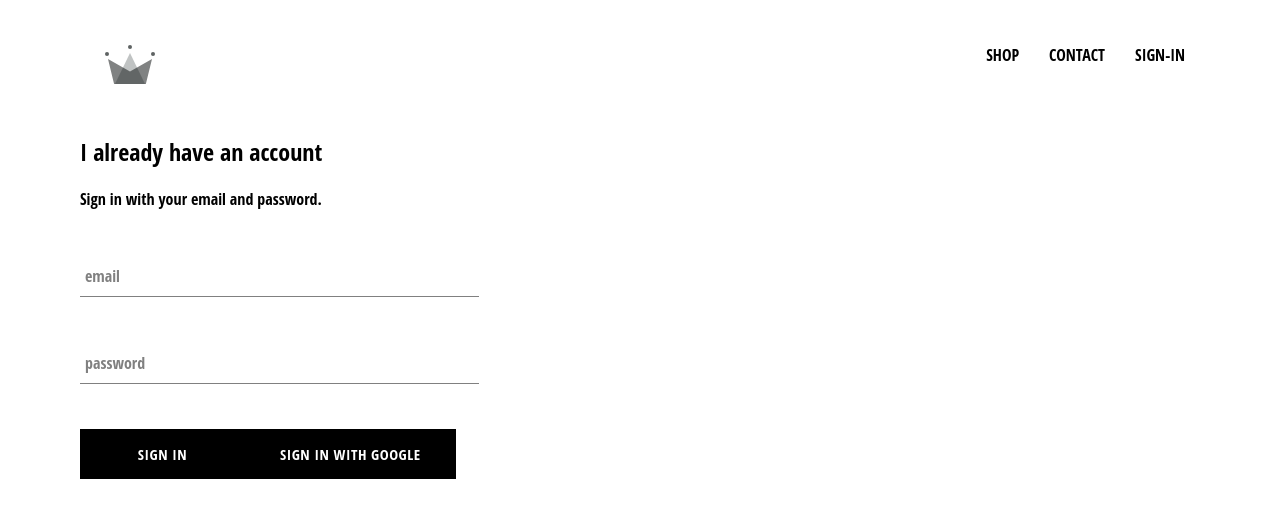
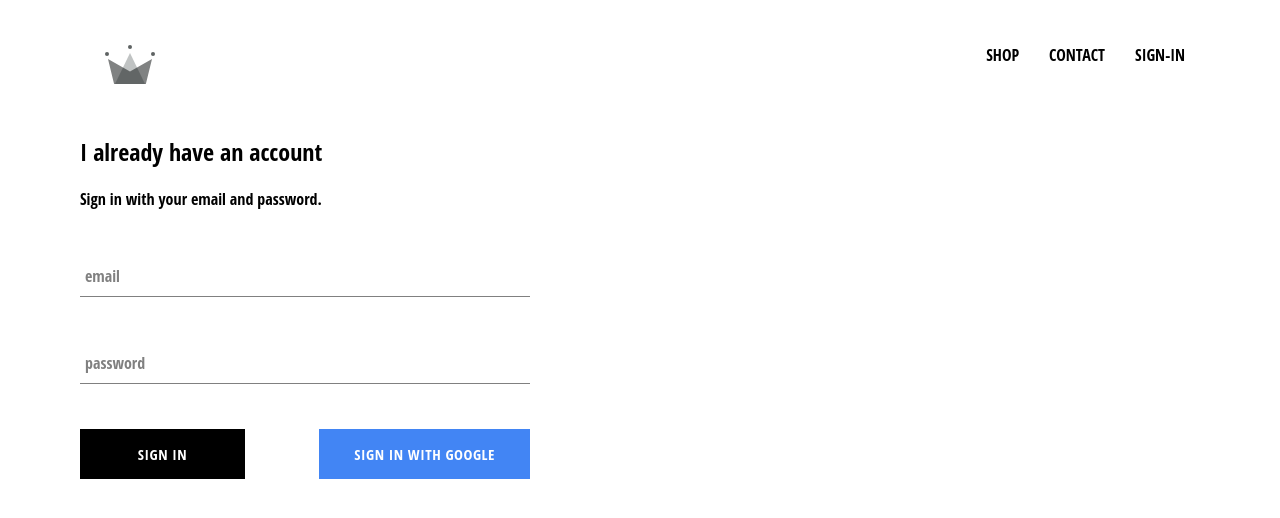
Before and after one commit to ThomasDos/Eshop-MERN, a React (Create React App) app: page /signin in a window 1280 px wide. Shown: the top 518 px of the page. Built offline with nearby package versions, Linux system fonts and the light colour scheme; no server answers.

Commit message:
integrate firebase, update style for google button, sign in/out via firebase

```diff
--- a/src/App.css
+++ b/src/App.css
@@ -7,3 +7,7 @@ a {
   text-decoration: none;
   color: black;
 }
+
+* {
+  box-sizing: border-box;
+}
--- a/src/App.js
+++ b/src/App.js
@@ -5,11 +5,35 @@ import ShopPage from "./pages/shop/shop.component";
 import Header from "./components/header/header.component";
 import SignInAndSignUpPage from "./pages/sign-in-and-sign-up/sign-in-and-sign-up.component";
 import { Switch, Route } from "react-router-dom";
+import { auth } from "./firebase/firebase.utils";
 
-function App() {
+class App extends React.Component {
+  constructor(props) {
+    super(props);
+
+    this.state = {
+      currentUser: null,
+    };
+  }
+
+  unsubscribeFromAuth = null;
+
+  componentDidMount() {
+    this.unsubscribeFromAuth = auth.onAuthStateChanged((user) => {
+      this.setState({ currentUser: user });
+
+      console.log(user);
+    });
+  }
+
+  componentWillUnmount() {
+    this.unsubscribeFromAuth();
+  }
+
+  render() {
     return (
       <div className="App">
-      <Header />
+        <Header currentUser={this.state.currentUser} />
         <Switch>
           <Route component={HomePage} exact path="/" />
           <Route component={ShopPage} path="/shop" />
@@ -18,5 +42,5 @@ function App() {
       </div>
     );
   }
-
+}
 export default App;
--- a/src/components/custom-button/custom-button.component.jsx
+++ b/src/components/custom-button/custom-button.component.jsx
@@ -2,9 +2,12 @@ import React from "react";
 
 import "./custom-button.styles.scss";
 
-const CustomButton = ({ children, ...otherProps }) => {
+const CustomButton = ({ children, isGoogleSignIn, ...otherProps }) => {
   return (
-    <button className="custom-button" {...otherProps}>
+    <button
+      className={`${isGoogleSignIn ? "google-sign-in" : ""} custom-button`}
+      {...otherProps}
+    >
       {children}
     </button>
   );
--- a/src/components/custom-button/custom-button.styles.scss
+++ b/src/components/custom-button/custom-button.styles.scss
@@ -9,7 +9,7 @@
   background-color: black;
   color: white;
   text-transform: uppercase;
-  font-family: 'Open Sans Condensed';
+  font-family: "Open Sans Condensed";
   font-weight: bolder;
   border: none;
   cursor: pointer;
@@ -19,4 +19,13 @@
     color: black;
     border: 1px solid black;
   }
+
+  &.google-sign-in {
+    background-color: #4285f4;
+    color: white;
+    &:hover {
+      background-color: #357ae8;
+      border: none;
+    }
+  }
 }
--- a/src/components/header/header.component.jsx
+++ b/src/components/header/header.component.jsx
@@ -1,9 +1,10 @@
 import React from "react";
 import { Link } from "react-router-dom";
+import { auth } from "../../firebase/firebase.utils";
 import "./header.styles.scss";
 import { ReactComponent as Logo } from "../../assets/crown.svg";
 
-const Header = () => {
+const Header = ({ currentUser }) => {
   return (
     <div className="header">
       <Link to="/" className="logo-container">
@@ -16,9 +17,15 @@ const Header = () => {
         <Link className="option" to="/contact">
           CONTACT
         </Link>
-        <Link className="option" to="/signin">
-          SIGN-IN
-        </Link>
+        {currentUser ? (
+          <div className="option" onClick={() => auth.signOut()}>
+            SIGN OUT
+          </div>
+        ) : (
+          <Link className="option" to="/signin">
+            SIGN-IN
+          </Link>
+        )}
       </div>
     </div>
   );
--- a/src/components/header/header.styles.scss
+++ b/src/components/header/header.styles.scss
@@ -20,6 +20,7 @@
 
     .option {
       padding: 10px 15px;
+      cursor: pointer;
     }
   }
 }
--- a/src/components/sign-in/sign-in.component.jsx
+++ b/src/components/sign-in/sign-in.component.jsx
@@ -53,11 +53,12 @@ class SignIn extends Component {
             handleChange={this.handleChange}
             value={this.state.password}
           />
-
-          <CustomButton type="submit">Sign In</CustomButton>
-          <CustomButton onClick={signInWithGoogle}>
-            Sign in with Google
-          </CustomButton>
+          <div className="buttons">
+            <CustomButton type="submit">Sign In</CustomButton>
+            <CustomButton onClick={signInWithGoogle} isGoogleSignIn>
+              Sign in with Google
+            </CustomButton>
+          </div>
         </form>
       </div>
     );
--- a/src/components/sign-in/sign-in.styles.scss
+++ b/src/components/sign-in/sign-in.styles.scss
@@ -1,9 +1,14 @@
 .sign-in {
-  width: 30vw;
+  width: 450px;
   display: flex;
   flex-direction: column;
 
   .title {
     margin: 10px 0;
   }
+
+  .buttons {
+    display: flex;
+    justify-content: space-between;
+  }
 }
```
Lines whose indentation alone changed are shown as unchanged.
